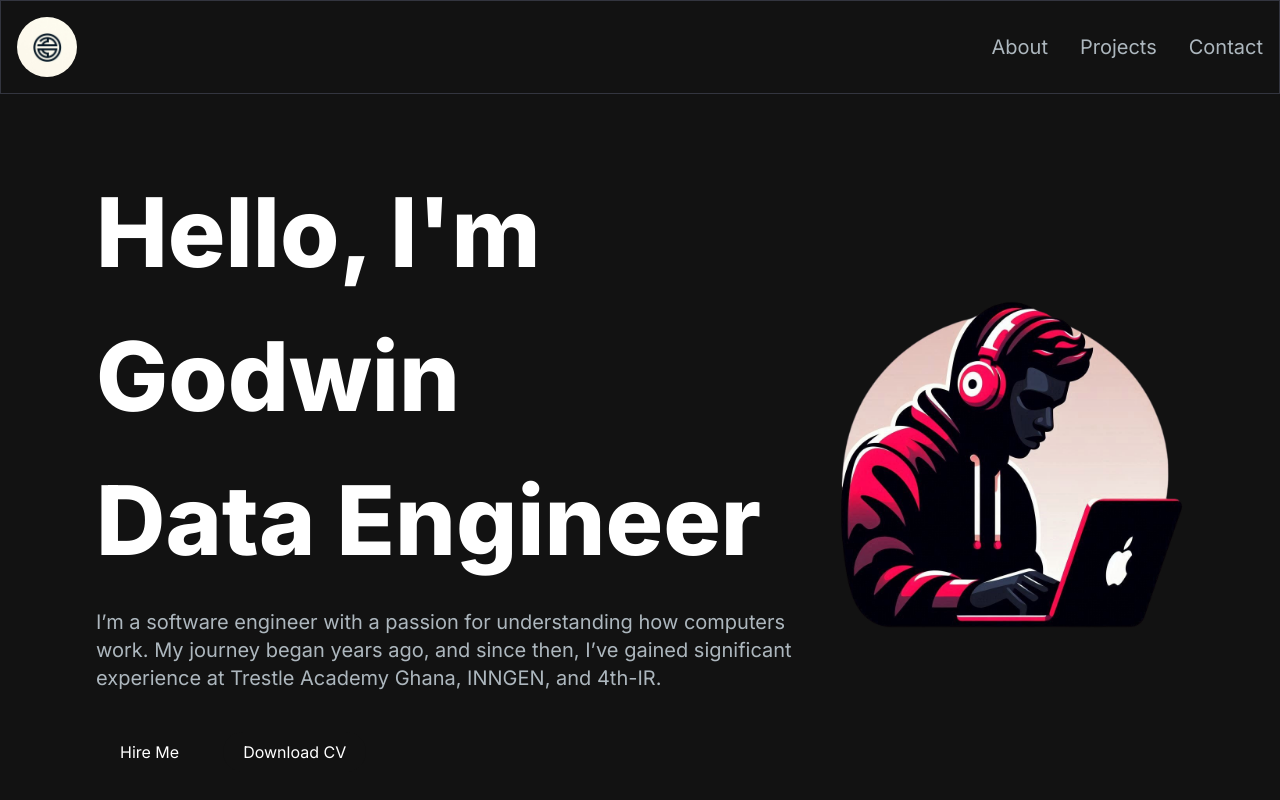
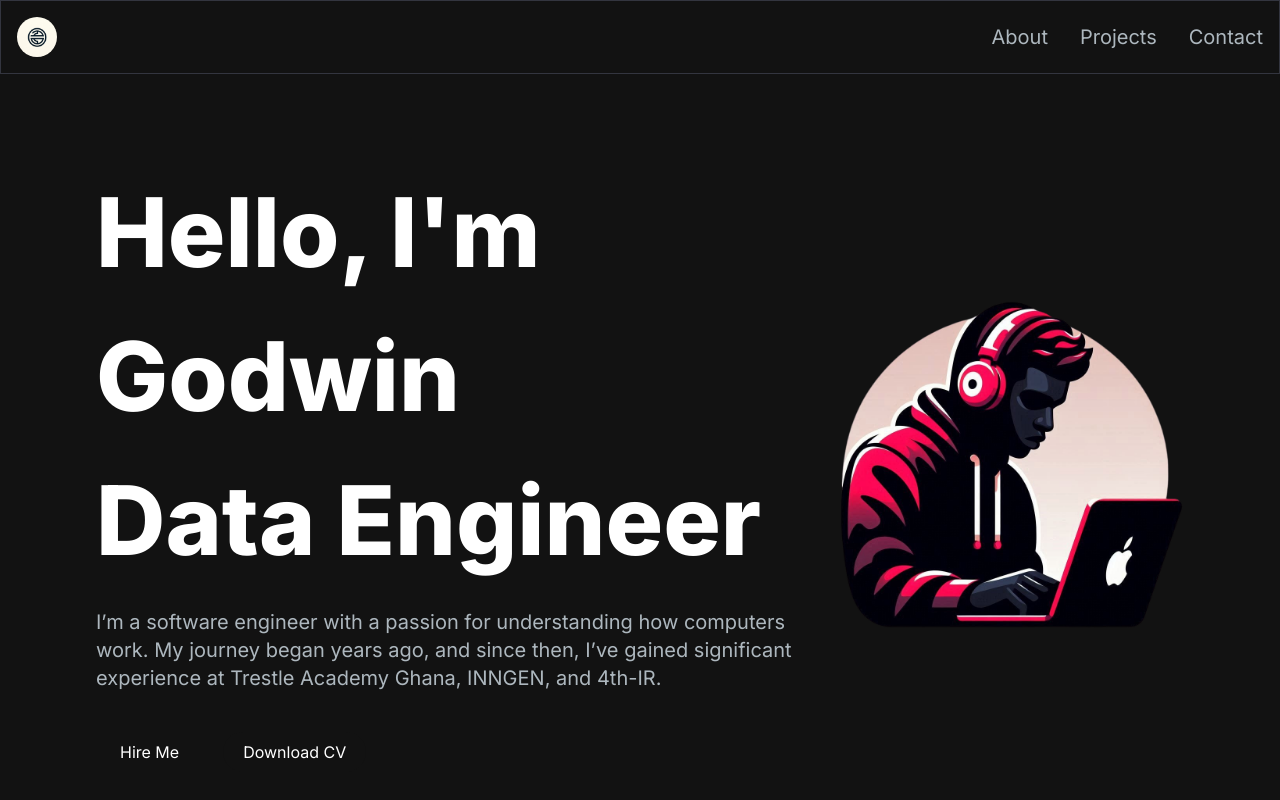
Before and after one commit to sage9705/portfolio, a Next.js app: page / in a window 1280 px wide. Shown: the top 800 px of the page. Built offline with nearby package versions, Linux system fonts and the light colour scheme.

Commit message:
change logo size

```diff
--- a/src/app/components/navbar.jsx
+++ b/src/app/components/navbar.jsx
@@ -35,8 +35,8 @@ const Navbar = () => {
               src="/images/logo.jpg"
               alt="logo"
               className="rounded-[50%]"
-              width={60}
-              height={60}
+              width={40}
+              height={40}
             />
         </Link>
         <div className="mobile-menu block md:hidden">
```
